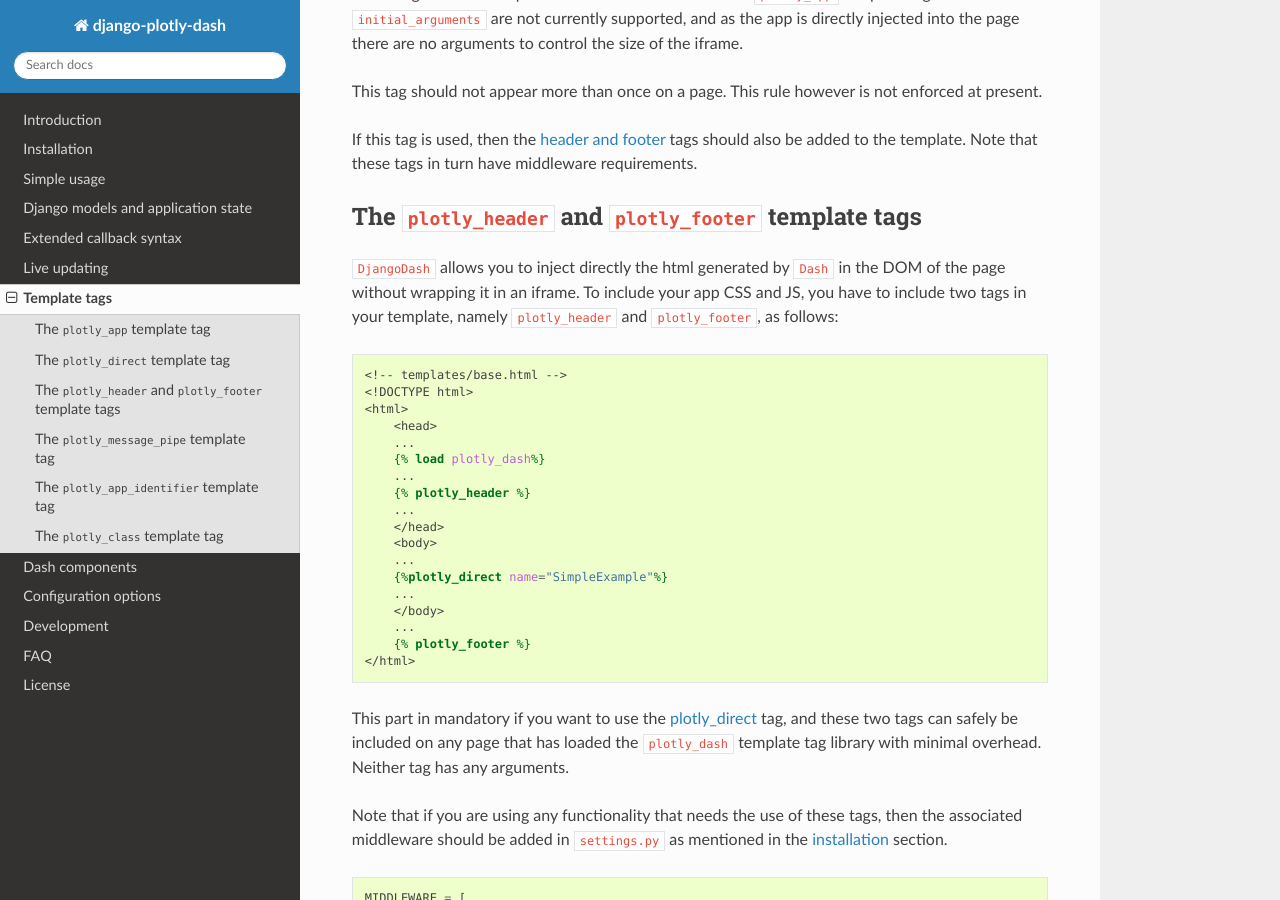
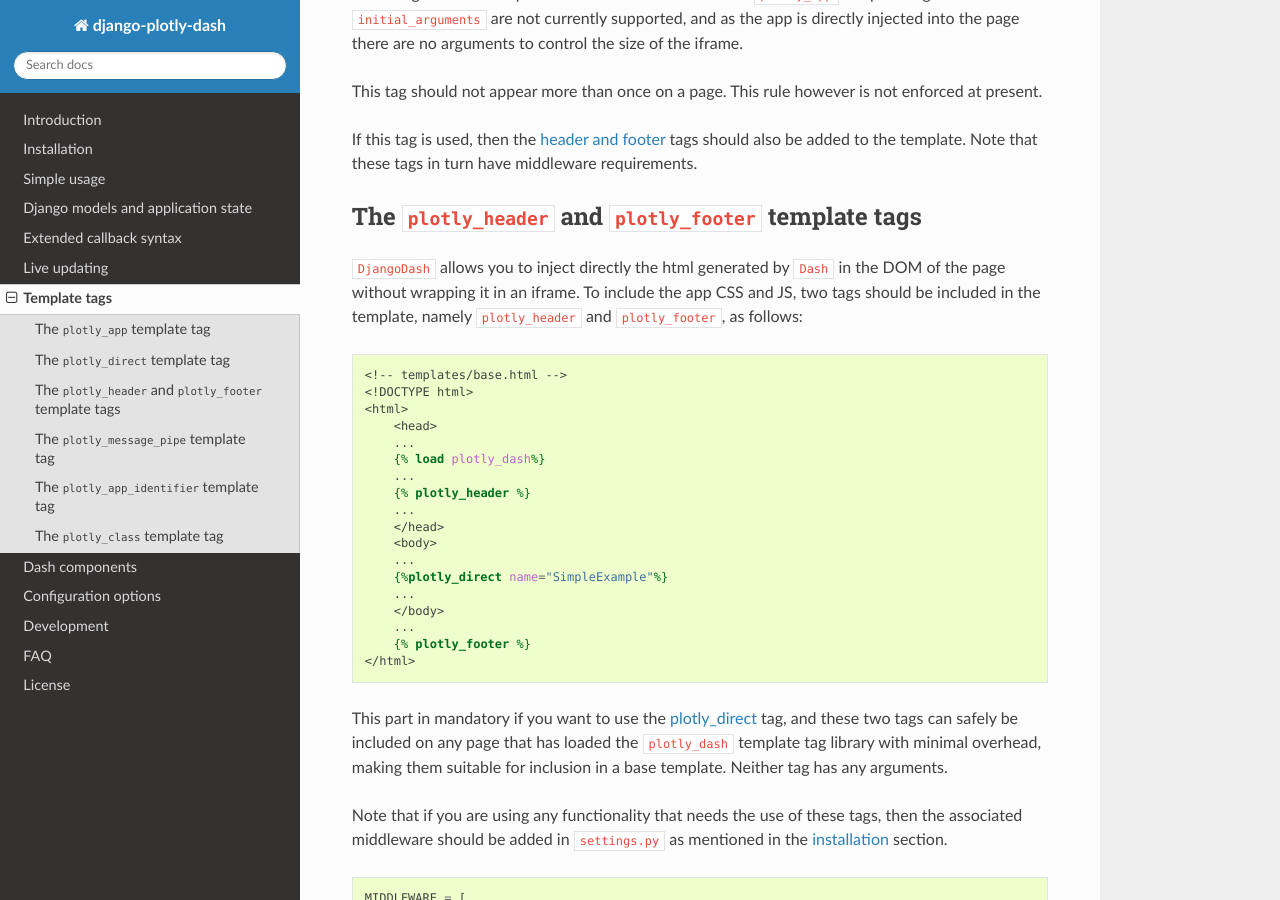
Before and after one commit to GibbsConsulting/django-plotly-dash, a Sphinx documentation site: the page built from docs/template_tags.rst, in a window 1280 px wide and 900 px high, scrolled down 1387 px. Built offline with Sphinx 7.4.7 and the Read the Docs theme 2.0.0, drawn with Linux system fonts in a browser that asks for light colours.

Commit message:
Minor template enhancement (#79)
* Added template block for cookie and terms-and-conditions storage

* More minor doc tweaks

```diff
--- a/docs/template_tags.rst
+++ b/docs/template_tags.rst
@@ -77,8 +77,8 @@ The ``plotly_header`` and ``plotly_footer`` template tags
 ---------------------------------------------------------
 
 ``DjangoDash`` allows you to inject directly the html generated by ``Dash`` in
-the DOM of the page without wrapping it in an iframe. To include your app CSS and JS, you have
-to include two tags in your template, namely ``plotly_header`` and ``plotly_footer``, as
+the DOM of the page without wrapping it in an iframe. To include the app CSS and JS, two tags
+should be included in the template, namely ``plotly_header`` and ``plotly_footer``, as
 follows:
 
 .. code-block:: jinja
@@ -103,7 +103,8 @@ follows:
     </html>
 
 This part in mandatory if you want to use the :ref:`plotly_direct <plotly_direct>` tag, and these two tags can safely be included
-on any page that has loaded the ``plotly_dash`` template tag library with minimal overhead. Neither tag has
+on any page that has loaded the ``plotly_dash`` template tag library with minimal overhead, making them
+suitable for inclusion in a base template. Neither tag has
 any arguments.
 
 Note that if you are using any functionality that needs the use of these tags, then the associated middleware
```
Also changed, not shown: 1 other file.
